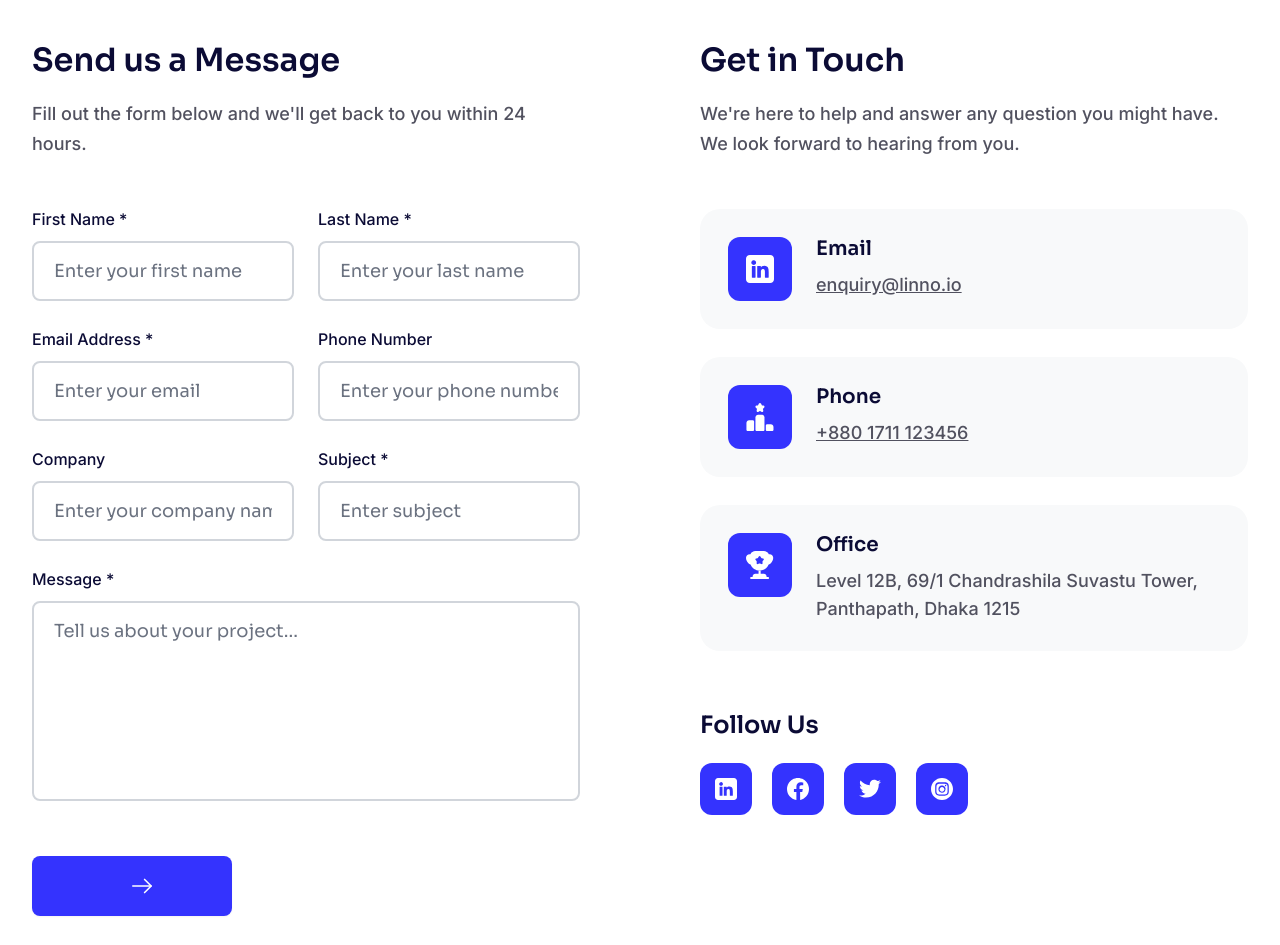
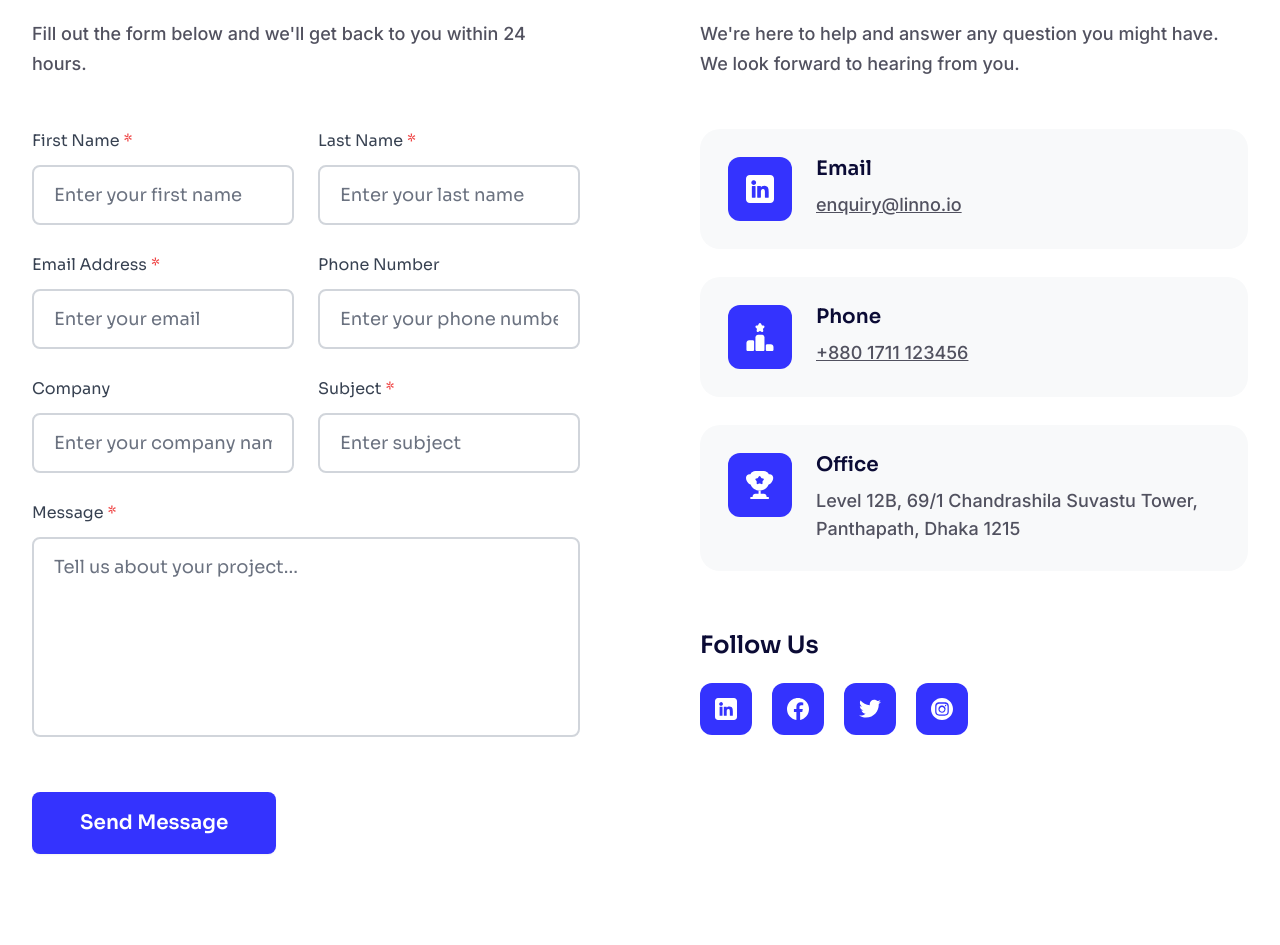
Before and after one commit to CODEREXLTD/Linno-website, a Next.js app: page /contact in a window 1280 px wide. Shown: the part 647-1592 px from the top of the page. Built offline with nearby package versions, Linux system fonts and the light colour scheme.

Commit message:
change the location

```diff
--- a/src/app/contact/Content.jsx
+++ b/src/app/contact/Content.jsx
@@ -1,6 +1,5 @@
 'use client';
 import React, { useState, useCallback } from 'react';
-
 import Image from 'next/image';
 import Header from '@/components/common/Header';
 import Footer from '@/components/common/Footer';
@@ -51,7 +50,7 @@ const socialLinks = [
     }
 ];
 
-const Content = () => {
+const ContactPage = () => {
     const [formData, setFormData] = useState({
         firstName: '',
         lastName: '',
@@ -96,11 +95,11 @@ const Content = () => {
     };
 
     return (
-        <div className="w-full bg-global-7">
+        <div className="w-full bg-white">
             <Header />
 
             {/* Hero Section */}
-            <section className="w-full bg-global-5 pt-[60px] sm:pt-[80px] lg:pt-[100px] pb-[40px] sm:pb-[60px] lg:pb-[80px]">
+            <section className="w-full bg-gray-50 pt-[60px] sm:pt-[80px] lg:pt-[100px] pb-[40px] sm:pb-[60px] lg:pb-[80px]">
                 <div className="w-full max-w-[1440px] mx-auto px-4 sm:px-6 lg:px-8">
                     <div className="text-center mb-[40px] sm:mb-[60px] lg:mb-[80px]">
                         <div className="flex justify-center items-center gap-[10px] sm:gap-[12px] lg:gap-[14px] mb-[20px] sm:mb-[30px] lg:mb-[40px]">
@@ -121,7 +120,7 @@ const Content = () => {
             </section>
 
             {/* Main Contact Section */}
-            <section className="w-full bg-global-7 py-[60px] sm:py-[80px] lg:pb-[120px]">
+            <section className="w-full bg-white pb-[60px] sm:pb-[80px] lg:pb-[120px]">
                 <div className="w-full max-w-[1440px] mx-auto px-4 sm:px-6 lg:px-8">
                     <div className="grid grid-cols-1 lg:grid-cols-2 gap-[40px] sm:gap-[60px] lg:gap-[80px] xl:gap-[120px]">
 
@@ -140,31 +139,27 @@ const Content = () => {
                                 {/* Name Fields */}
                                 <div className="grid grid-cols-1 sm:grid-cols-2 gap-[16px] sm:gap-[20px] lg:gap-[24px]">
                                     <div>
-                                        <label htmlFor="firstName" className="block text-[14px] sm:text-[16px] font-inter font-medium leading-[18px] sm:leading-[20px] text-[#0b0b35] mb-[8px] sm:mb-[10px] lg:mb-[12px]">
-                                            First Name *
-                                        </label>
                                         <EditText
                                             id="firstName"
                                             name="firstName"
+                                            label="First Name"
                                             placeholder="Enter your first name"
                                             value={formData.firstName}
                                             onChange={handleInputChange}
                                             required
-                                            className="w-full border-gray-300 focus:border-[#3433fe] focus:ring-[#3433fe]"
+                                            className="border-gray-300 focus:border-[#3433fe] focus:ring-[#3433fe]"
                                         />
                                     </div>
                                     <div>
-                                        <label htmlFor="lastName" className="block text-[14px] sm:text-[16px] font-inter font-medium leading-[18px] sm:leading-[20px] text-[#0b0b35] mb-[8px] sm:mb-[10px] lg:mb-[12px]">
-                                            Last Name *
-                                        </label>
                                         <EditText
                                             id="lastName"
                                             name="lastName"
+                                            label="Last Name"
                                             placeholder="Enter your last name"
                                             value={formData.lastName}
                                             onChange={handleInputChange}
                                             required
-                                            className="w-full border-gray-300 focus:border-[#3433fe] focus:ring-[#3433fe]"
+                                            className="border-gray-300 focus:border-[#3433fe] focus:ring-[#3433fe]"
                                         />
                                     </div>
                                 </div>
@@ -172,32 +167,28 @@ const Content = () => {
                                 {/* Email and Phone */}
                                 <div className="grid grid-cols-1 sm:grid-cols-2 gap-[16px] sm:gap-[20px] lg:gap-[24px]">
                                     <div>
-                                        <label htmlFor="email" className="block text-[14px] sm:text-[16px] font-inter font-medium leading-[18px] sm:leading-[20px] text-[#0b0b35] mb-[8px] sm:mb-[10px] lg:mb-[12px]">
-                                            Email Address *
-                                        </label>
                                         <EditText
                                             id="email"
                                             name="email"
                                             type="email"
+                                            label="Email Address"
                                             placeholder="Enter your email"
                                             value={formData.email}
                                             onChange={handleInputChange}
                                             required
-                                            className="w-full border-gray-300 focus:border-[#3433fe] focus:ring-[#3433fe]"
+                                            className="border-gray-300 focus:border-[#3433fe] focus:ring-[#3433fe]"
                                         />
                                     </div>
                                     <div>
-                                        <label htmlFor="phone" className="block text-[14px] sm:text-[16px] font-inter font-medium leading-[18px] sm:leading-[20px] text-[#0b0b35] mb-[8px] sm:mb-[10px] lg:mb-[12px]">
-                                            Phone Number
-                                        </label>
                                         <EditText
                                             id="phone"
                                             name="phone"
                                             type="tel"
+                                            label="Phone Number"
                                             placeholder="Enter your phone number"
                                             value={formData.phone}
                                             onChange={handleInputChange}
-                                            className="w-full border-gray-300 focus:border-[#3433fe] focus:ring-[#3433fe]"
+                                            className="border-gray-300 focus:border-[#3433fe] focus:ring-[#3433fe]"
                                         />
                                     </div>
                                 </div>
@@ -205,49 +196,43 @@ const Content = () => {
                                 {/* Company and Subject */}
                                 <div className="grid grid-cols-1 sm:grid-cols-2 gap-[16px] sm:gap-[20px] lg:gap-[24px]">
                                     <div>
-                                        <label htmlFor="company" className="block text-[14px] sm:text-[16px] font-inter font-medium leading-[18px] sm:leading-[20px] text-[#0b0b35] mb-[8px] sm:mb-[10px] lg:mb-[12px]">
-                                            Company
-                                        </label>
                                         <EditText
                                             id="company"
                                             name="company"
+                                            label="Company"
                                             placeholder="Enter your company name"
                                             value={formData.company}
                                             onChange={handleInputChange}
-                                            className="w-full border-gray-300 focus:border-[#3433fe] focus:ring-[#3433fe]"
+                                            className="border-gray-300 focus:border-[#3433fe] focus:ring-[#3433fe]"
                                         />
                                     </div>
                                     <div>
-                                        <label htmlFor="subject" className="block text-[14px] sm:text-[16px] font-inter font-medium leading-[18px] sm:leading-[20px] text-[#0b0b35] mb-[8px] sm:mb-[10px] lg:mb-[12px]">
-                                            Subject *
-                                        </label>
                                         <EditText
                                             id="subject"
                                             name="subject"
+                                            label="Subject"
                                             placeholder="Enter subject"
                                             value={formData.subject}
                                             onChange={handleInputChange}
                                             required
-                                            className="w-full border-gray-300 focus:border-[#3433fe] focus:ring-[#3433fe]"
+                                            className="border-gray-300 focus:border-[#3433fe] focus:ring-[#3433fe]"
                                         />
                                     </div>
                                 </div>
 
                                 {/* Message */}
                                 <div>
-                                    <label htmlFor="message" className="block text-[14px] sm:text-[16px] font-inter font-medium leading-[18px] sm:leading-[20px] text-[#0b0b35] mb-[8px] sm:mb-[10px] lg:mb-[12px]">
-                                        Message *
-                                    </label>
                                     <EditText
                                         id="message"
                                         name="message"
+                                        label="Message"
                                         placeholder="Tell us about your project..."
                                         value={formData.message}
                                         onChange={handleInputChange}
                                         multiline={true}
                                         rows={6}
                                         required
-                                        className="w-full border-gray-300 focus:border-[#3433fe] focus:ring-[#3433fe] resize-none"
+                                        className="border-gray-300 focus:border-[#3433fe] focus:ring-[#3433fe] resize-none"
                                     />
                                 </div>
 
@@ -259,18 +244,9 @@ const Content = () => {
                                         size="lg"
                                         loading={loading}
                                         className="w-full sm:w-auto min-w-[200px] text-[16px] sm:text-[18px] lg:text-[20px] font-sora font-semibold leading-[20px] sm:leading-[23px] lg:leading-[26px] text-[#ffffff] bg-[#3433fe] rounded-[10px] pt-[14px] sm:pt-[16px] lg:pt-[18px] pr-[32px] sm:pr-[40px] lg:pr-[48px] pb-[14px] sm:pb-[16px] lg:pb-[18px] pl-[32px] sm:pl-[40px] lg:pl-[48px] hover:bg-[#2d2bdb] active:bg-[#2622c4] transition-all duration-200"
-                                        label={loading ? 'Sending...' : 'Send Message'}
-                                        icon={!loading && (
-                                            <Image
-                                                src="/images/img_arrowright_white_a700.svg"
-                                                alt="Send"
-                                                width={20}
-                                                height={20}
-                                                className="w-[16px] h-[16px] sm:w-[18px] sm:h-[18px] lg:w-[20px] lg:h-[20px]"
-                                            />
-                                        )}
-                                        iconPosition="right"
-                                    />
+                                    >
+                                        {loading ? 'Sending...' : 'Send Message'}
+                                    </Button>
                                 </div>
                             </form>
                         </div>
@@ -352,7 +328,7 @@ const Content = () => {
             </section>
 
             {/* Map Section */}
-            <section className="w-full bg-global-5 py-[60px] sm:py-[80px] lg:py-[100px]">
+            <section className="w-full bg-gray-50 py-[60px] sm:py-[80px] lg:py-[100px]">
                 <div className="w-full max-w-[1440px] mx-auto px-4 sm:px-6 lg:px-8">
                     <div className="text-center mb-[40px] sm:mb-[50px] lg:mb-[60px]">
                         <h3 className="text-[28px] sm:text-[32px] lg:text-[36px] font-sora font-semibold leading-[34px] sm:leading-[38px] lg:leading-[42px] text-[#0b0b35] mb-[12px] sm:mb-[16px] lg:mb-[20px]">
@@ -365,7 +341,7 @@ const Content = () => {
 
                     <div className="w-full h-[300px] sm:h-[400px] lg:h-[500px] rounded-[16px] sm:rounded-[20px] lg:rounded-[24px] overflow-hidden shadow-lg">
                         <iframe
-                            src="https://www.google.com/maps/embed?pb=!1m18!1m12!1m3!1d3651.842872436157!2d90.3959437!3d23.7531777!2m3!1f0!2f0!3f0!3m2!1i1024!2i768!4f13.1!3m3!1m2!1s0x3755b8b7a55cd36f%3A0xfcc5b021faff43ea!2sPanthapath%2C%20Dhaka!5e0!3m2!1sen!2sbd!4v1620000000000!5m2!1sen!2sbd"
+                            src="https://www.google.com/maps/embed?pb=!1m18!1m12!1m3!1d3651.842872436157!2d90.38757!3d23.75055!2m3!1f0!2f0!3f0!3m2!1i1024!2i768!4f13.1!3m3!1m2!1s0x3755b8bd25e2a8c3%3A0x80e72e76ce7479f2!2sChandrashila%20Suvastu%20Tower!5e0!3m2!1sen!2sbd!4v1693318800000!5m2!1sen!2sbd"
                             width="100%"
                             height="100%"
                             style={{ border: 0 }}
@@ -373,7 +349,7 @@ const Content = () => {
                             loading="lazy"
                             referrerPolicy="no-referrer-when-downgrade"
                             title="Linno Office Location"
-                        ></iframe>
+                        />
                     </div>
                 </div>
             </section>
@@ -383,4 +359,4 @@ const Content = () => {
     );
 };
 
-export default Content;
+export default ContactPage;
```
Also changed, not shown: src/components/ui/EditText.jsx (+8 -8 lines).
